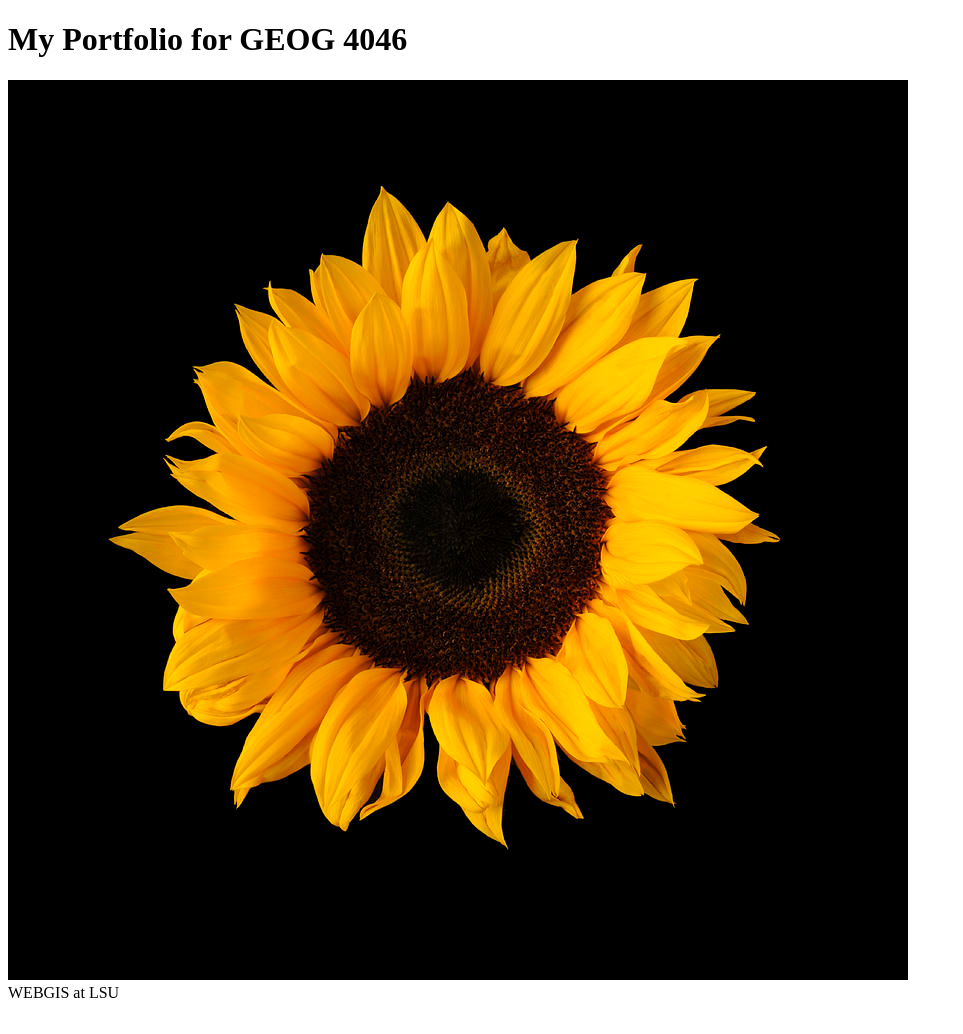
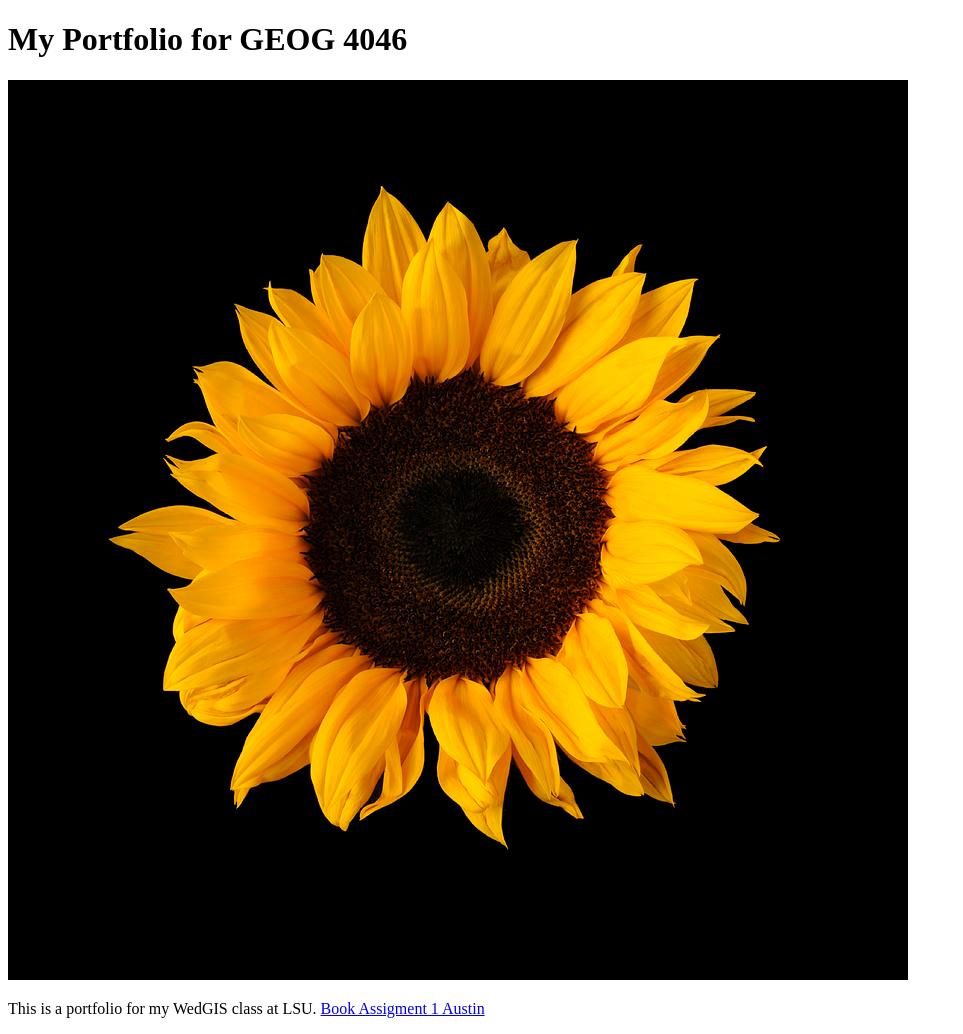
Before and after one commit to hsulli5/hsulli5.github.io, a plain HTML site: page index.html in a window 1280 px wide. Shown: the whole page, without its empty margins (0-963 px from the left). Drawn offline with Linux system fonts and the light colour scheme.

Commit message:
added assigment 1

```diff
--- a/index.html
+++ b/index.html
@@ -6,7 +6,9 @@
   <body>
     <h1> My Portfolio for GEOG 4046 </h1>
     <img src="GEOG-4046-logo.jpg" alt="My logo for My Portfolio">
-    <div> WEBGIS at LSU </div>
+    <p>
+      This is a portfolio for my WedGIS class at LSU.
+      <a href="http://arcg.is/2FbRnLQ">Book Assigment 1 Austin</a>
     <p>
   </body>
 </html>
```
